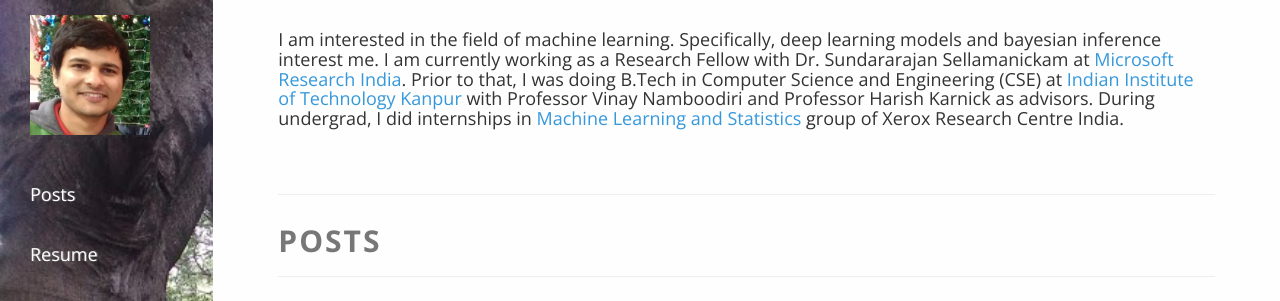
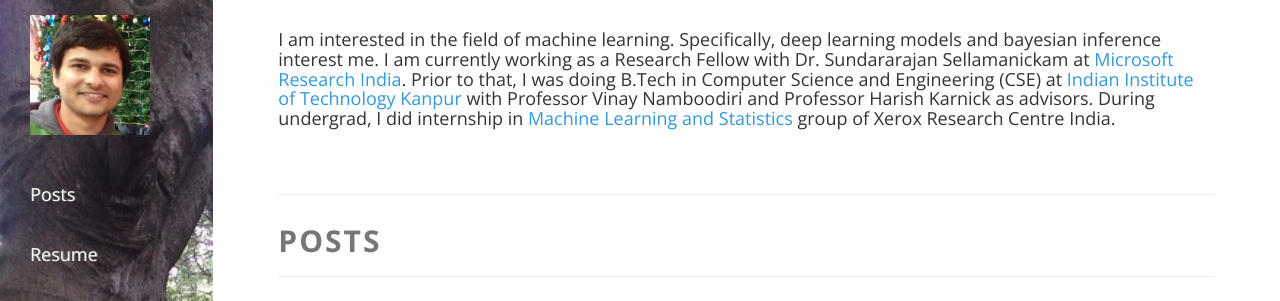
Before and after one commit to vivkul/vivkul.github.io, a Jekyll site: the page built from index.md, in a window 1280 px wide. Shown: the top 301 px of the page. Built offline with Jekyll 4.4.1, drawn with Linux system fonts in a browser that asks for light colours; nearby versions of some CDN libraries.

Commit message:
Update index.md

```diff
--- a/index.md
+++ b/index.md
@@ -4,4 +4,4 @@ layout: base
 ---
 
 
-#### I am interested in the field of machine learning. Specifically, deep learning models and bayesian inference interest me. I am currently working as a Research Fellow with Dr. Sundararajan Sellamanickam at [<font color="#3498DB">Microsoft Research India</font>](https://www.microsoft.com/en-us/research/lab/microsoft-research-india/){:target="_blank"}. Prior to that, I was doing B.Tech in Computer Science and Engineering (CSE) at [<font color="#3498DB">Indian Institute of Technology Kanpur</font>](http://www.cse.iitk.ac.in/){:target="_blank"} with Professor Vinay Namboodiri and Professor Harish Karnick as advisors. During undergrad, I did internships in [<font color="#3498DB">Machine Learning and Statistics</font>](http://www.xrci.xerox.com/data-analytics/machine-learning-and-statistics){:target="_blank"} group of Xerox Research Centre India.
+#### I am interested in the field of machine learning. Specifically, deep learning models and bayesian inference interest me. I am currently working as a Research Fellow with Dr. Sundararajan Sellamanickam at [<font color="#3498DB">Microsoft Research India</font>](https://www.microsoft.com/en-us/research/lab/microsoft-research-india/){:target="_blank"}. Prior to that, I was doing B.Tech in Computer Science and Engineering (CSE) at [<font color="#3498DB">Indian Institute of Technology Kanpur</font>](http://www.cse.iitk.ac.in/){:target="_blank"} with Professor Vinay Namboodiri and Professor Harish Karnick as advisors. During undergrad, I did internship in [<font color="#3498DB">Machine Learning and Statistics</font>](http://www.xrci.xerox.com/data-analytics/machine-learning-and-statistics){:target="_blank"} group of Xerox Research Centre India.
```
